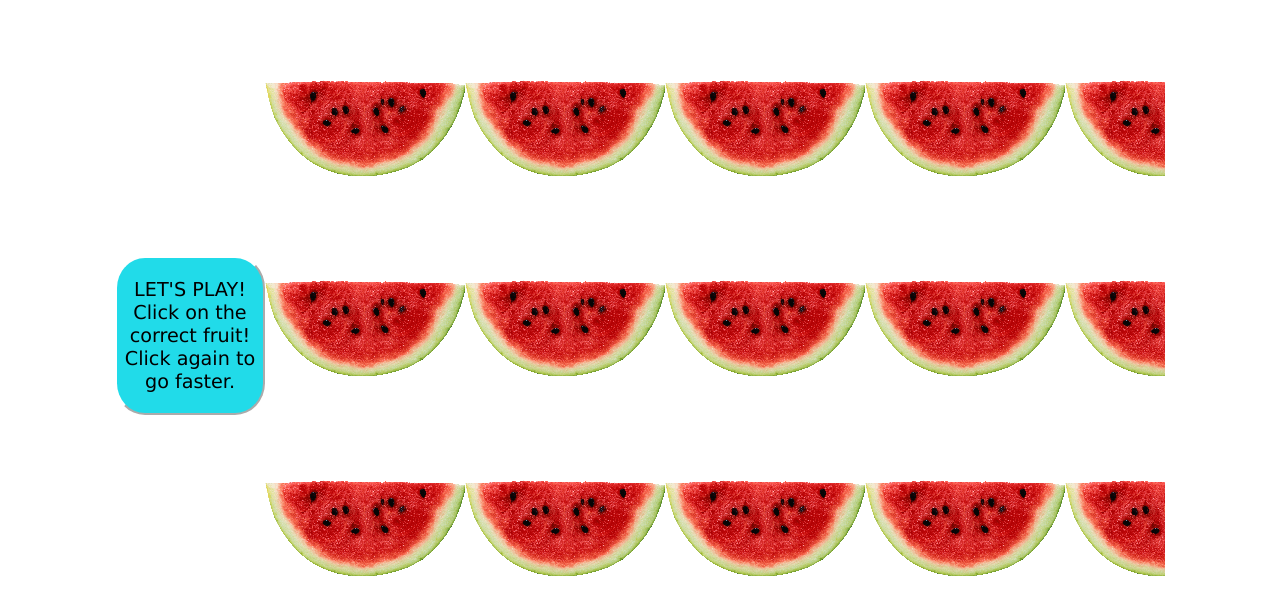
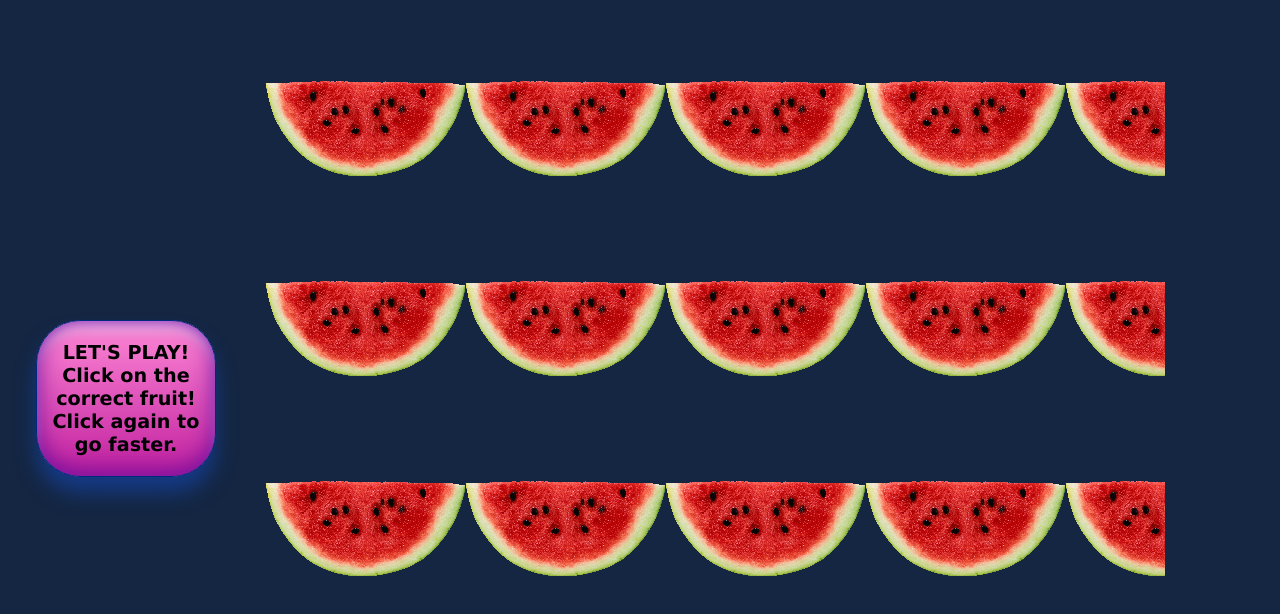
Before and after one commit to AngeloRai/first-game-fun-rain, a plain HTML site: page index.html in a window 1280 px wide. Drawn offline with Linux system fonts and the light colour scheme; files whose address does not match are found by name.

Commit message:
button and colors

```diff
--- a/index.html
+++ b/index.html
@@ -9,18 +9,12 @@
   </head>
   <body>
     <div class="play">
-
-      <div>
-        <img id="current-fruit" src="" alt="">
+      <div class="fruit-display">
+        <img id="current-fruit" src="" alt="" />
       </div>
-
       <button id="start-button">
-          <!-- <img  id="btn-img" src="./images/Play-Now-Button-PNG-Photos.png" alt="start button"  /> -->
-          <p>LET'S PLAY! Click on the correct fruit!
-            Click again to go faster.</p>
-        </button>
-
-
+        <p>LET'S PLAY! Click on the correct fruit! Click again to go faster.</p>
+      </button>
     </div>
 
     <div id="game-board">
--- a/js/index.js
+++ b/js/index.js
@@ -15,7 +15,7 @@ class GameObject {
     this.height = height;
     this.img = img;
     this.speedX = 0;
-    this.speedY = 1;
+    this.speedY = 1.5;
     this.fruitName = fruitName;
   }
   // updates the position of the fruits which are objects of GameObject class
@@ -111,12 +111,12 @@ class Game {
     ctx.fillRect(0, 0, canvas.width, canvas.height);
 
     const bgImg = new Image();
-    bgImg.src = "/fun-rain/images/fruits-background-removebg-preview.png";
+    bgImg.src = "./images/fruits-background.png";
     const background = new GameObject(0, -20, 900, 580, bgImg);
     background.draw();
 
     const bottomBgImg = new Image();
-    bottomBgImg.src = "/fun-rain/images/background-flowers.png";
+    bottomBgImg.src = "./images/background-flowers.png";
     const bottomBackground = new GameObject(0, 340, 900, 450, bottomBgImg);
     bottomBackground.draw();
 
@@ -137,7 +137,7 @@ class Game {
 
     }
 
-    if (this.frames % 15 === 0) {
+    if (this.frames % 20 === 0) {
       const originY = 0;
 
       const maxX = canvas.width;
--- a/styles/styles.css
+++ b/styles/styles.css
@@ -4,6 +4,7 @@ body {
     justify-content: center;
     align-items: center;
     height: 80vh;
+    background-color: rgb(20, 38, 66);
 }
 
   #btn-img {
@@ -14,15 +15,36 @@ body {
     display: flex;
     flex-direction: column;
     align-items: center;
+    justify-content: space-around;
     height: 180px;
     width: 150px
   }
 
+.fruit-display {
+  margin-right: 8rem;
+  padding: 2rem;
+
+}
+
   #start-button {
     display: flex;
-    background-color: rgb(33, 219, 233);
-    border-color: white;
-    border-radius: 20%;
+    cursor: pointer;
+    width: 180px;
+    height: 200px;
+    margin-right: 8rem;
+    /* position: relative; */
+    /* padding: 2.5rem 7.5rem; */
+    border-radius: 2.75rem;
+    /* line-height: 2.5rem; */
+    font-size: 2rem;
+    font-weight: 600;
+    border: 1px solid #012880;
+    background-image: linear-gradient(-180deg, #FF89D6 0%, #C01F9E 100%);
+    box-shadow: 0 1rem 1.25rem 0 rgba(22,75,195,0.50),
+							0 -0.25rem 1.5rem rgba(110, 15, 155, 1) inset,
+							0 0.75rem 0.5rem rgba(255,255,255, 0.4) inset,
+							0 0.25rem 0.5rem 0 rgba(180, 70, 207, 1) inset;
+
   }
 
   .play p {
@@ -43,3 +65,7 @@ body {
   #current-fruit {
     width: 150px;
   }
+
+  #canvas {
+    cursor: pointer;
+  }
```
Also changed, not shown: images/fruits-background.jpg (deleted), images/fruits-background.png (renamed from images/fruits-background-removebg-preview.png).
